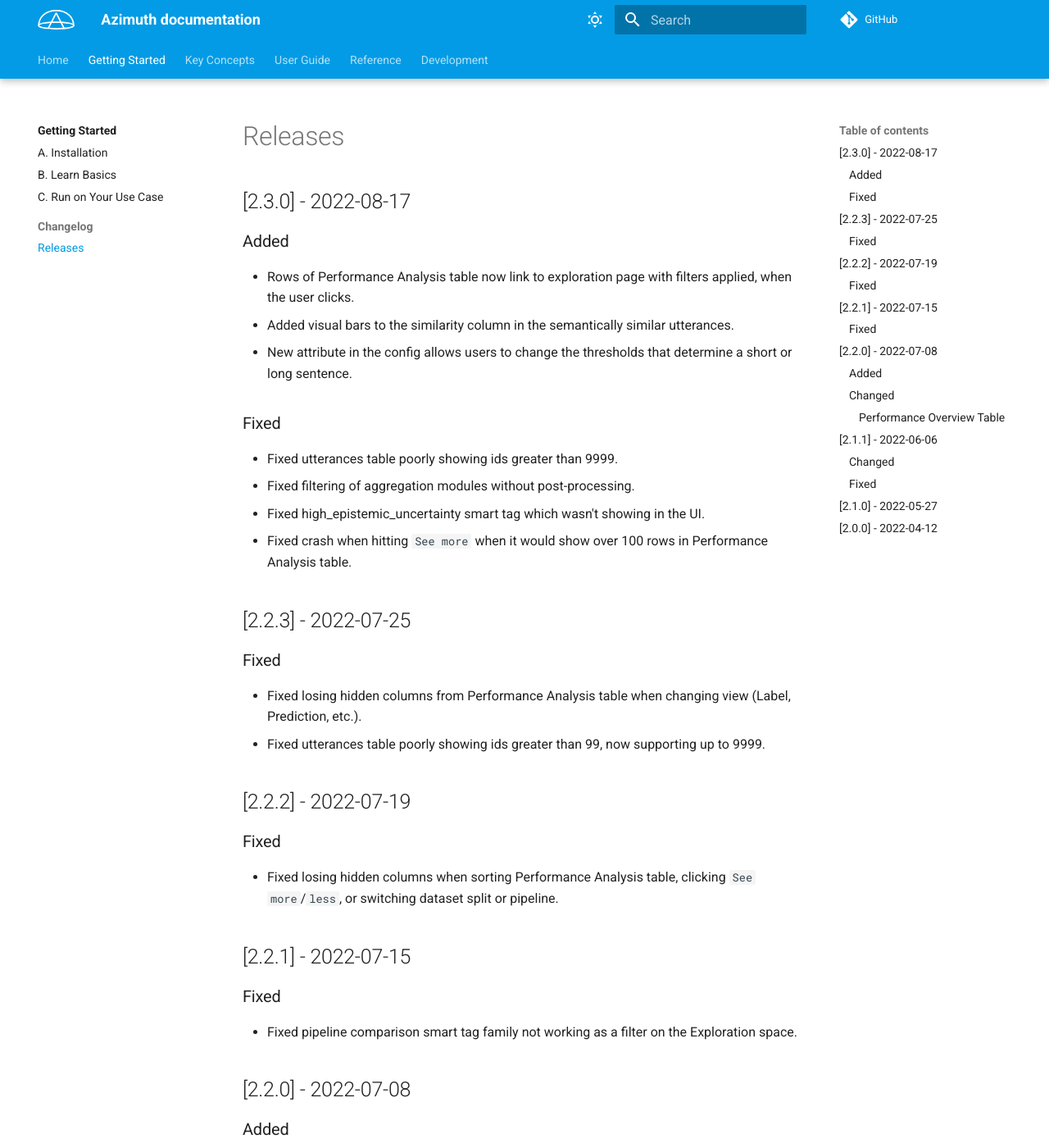
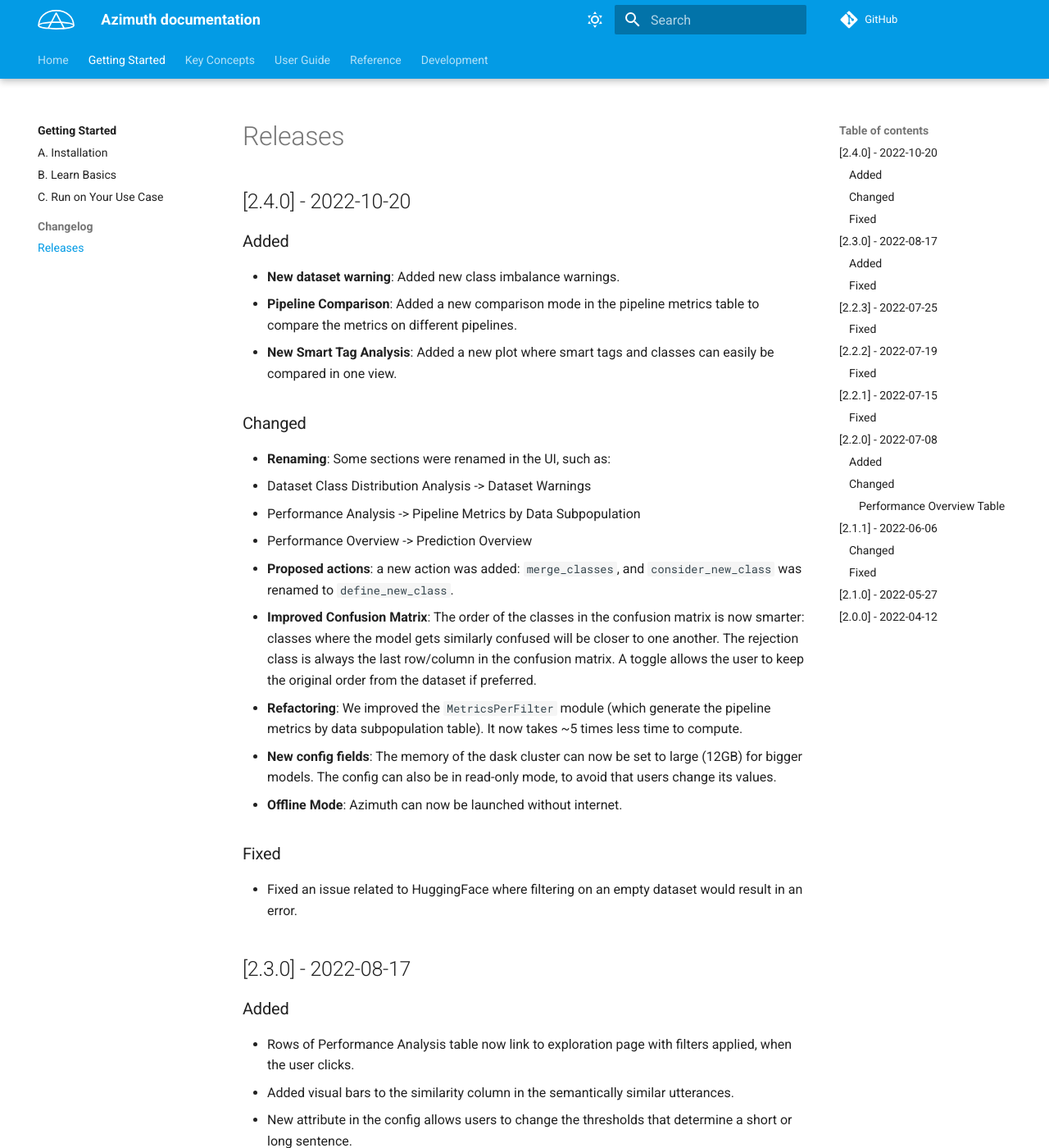
Before and after one commit to ServiceNow/azimuth, an MkDocs documentation site: the page built from docs/docs/getting-started/changelog.md, in a window 1280 px wide and 1400 px high. Shown: the whole window at 82% size. Built offline with MkDocs 1.6.1 and Material for MkDocs 9.7.7, drawn with Linux system fonts in a browser that asks for light colours; comment, search, counter and statistics services are not loaded; the version menu is left out.

Commit message:
Add release notes

```diff
--- a/docs/docs/getting-started/changelog.md
+++ b/docs/docs/getting-started/changelog.md
@@ -1,4 +1,26 @@
 # Releases
+
+## [2.4.0] - 2022-10-20
+
+### Added
+- **New dataset warning**: Added new class imbalance warnings.
+- **Pipeline Comparison**: Added a new comparison mode in the pipeline metrics table to compare the metrics on different pipelines.
+- **New Smart Tag Analysis**: Added a new plot where smart tags and classes can easily be compared in one view.
+
+### Changed
+- **Renaming**: Some sections were renamed in the UI, such as:
+  - Dataset Class Distribution Analysis -> Dataset Warnings
+  - Performance Analysis -> Pipeline Metrics by Data Subpopulation
+  - Performance Overview -> Prediction Overview
+- **Proposed actions**: a new action was added: `merge_classes`, and `consider_new_class` was renamed to `define_new_class`.
+- **Improved Confusion Matrix**: The order of the classes in the confusion matrix is now smarter: classes where the model gets similarly confused will be closer to one another. The rejection class is always the last row/column in the confusion matrix. A toggle allows the user to keep the original order from the dataset if preferred.
+- **Refactoring**: We improved the `MetricsPerFilter` module (which generate the pipeline metrics by data subpopulation table). It now takes ~5 times less time to compute.
+- **New config fields**: The memory of the dask cluster can now be set to large (12GB) for bigger models. The config can also be in read-only mode, to avoid that users change its values.
+- **Offline Mode**: Azimuth can now be launched without internet.
+
+### Fixed
+- Fixed an issue related to HuggingFace where filtering on an empty dataset would result in an error.
+
 
 ## [2.3.0] - 2022-08-17
 
```
